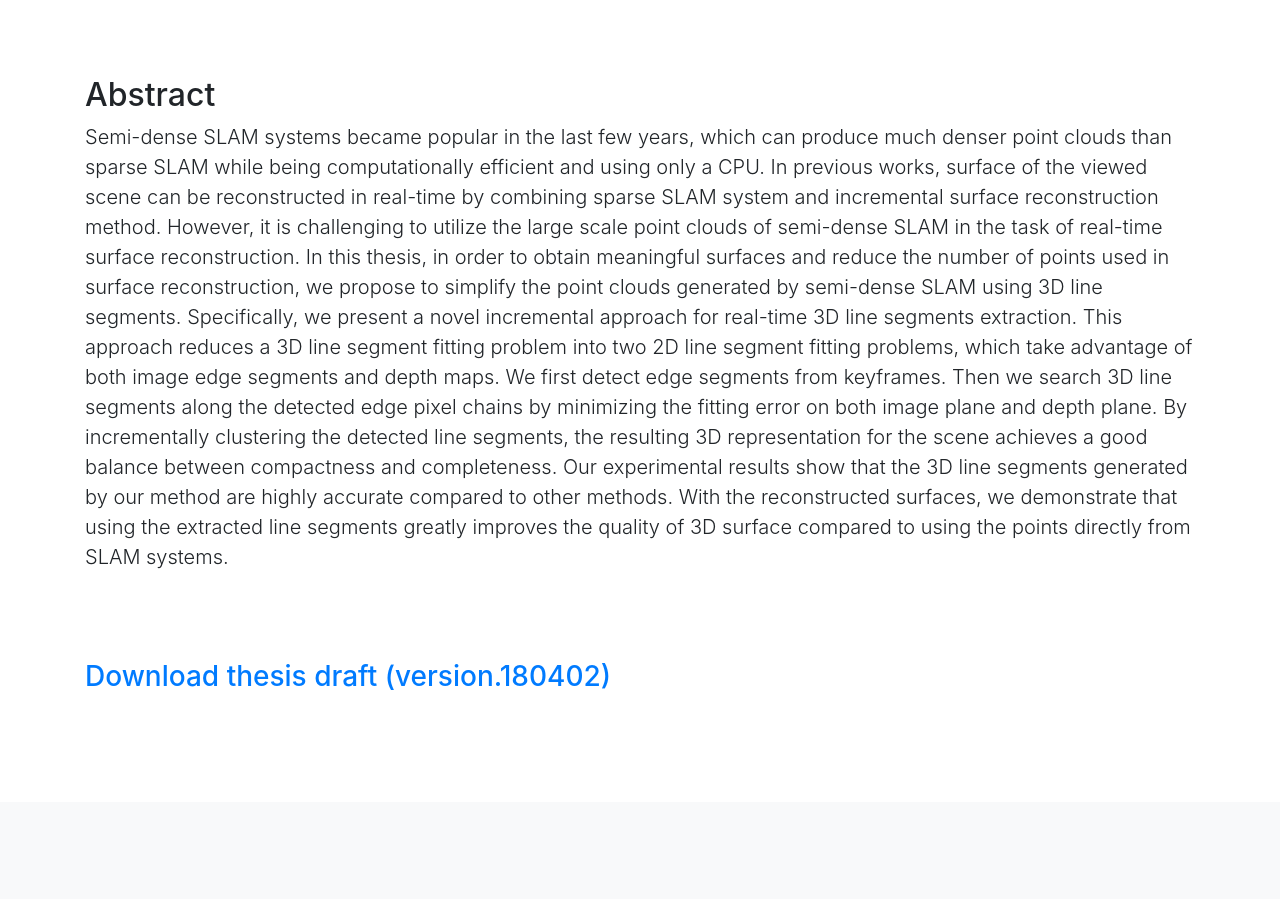
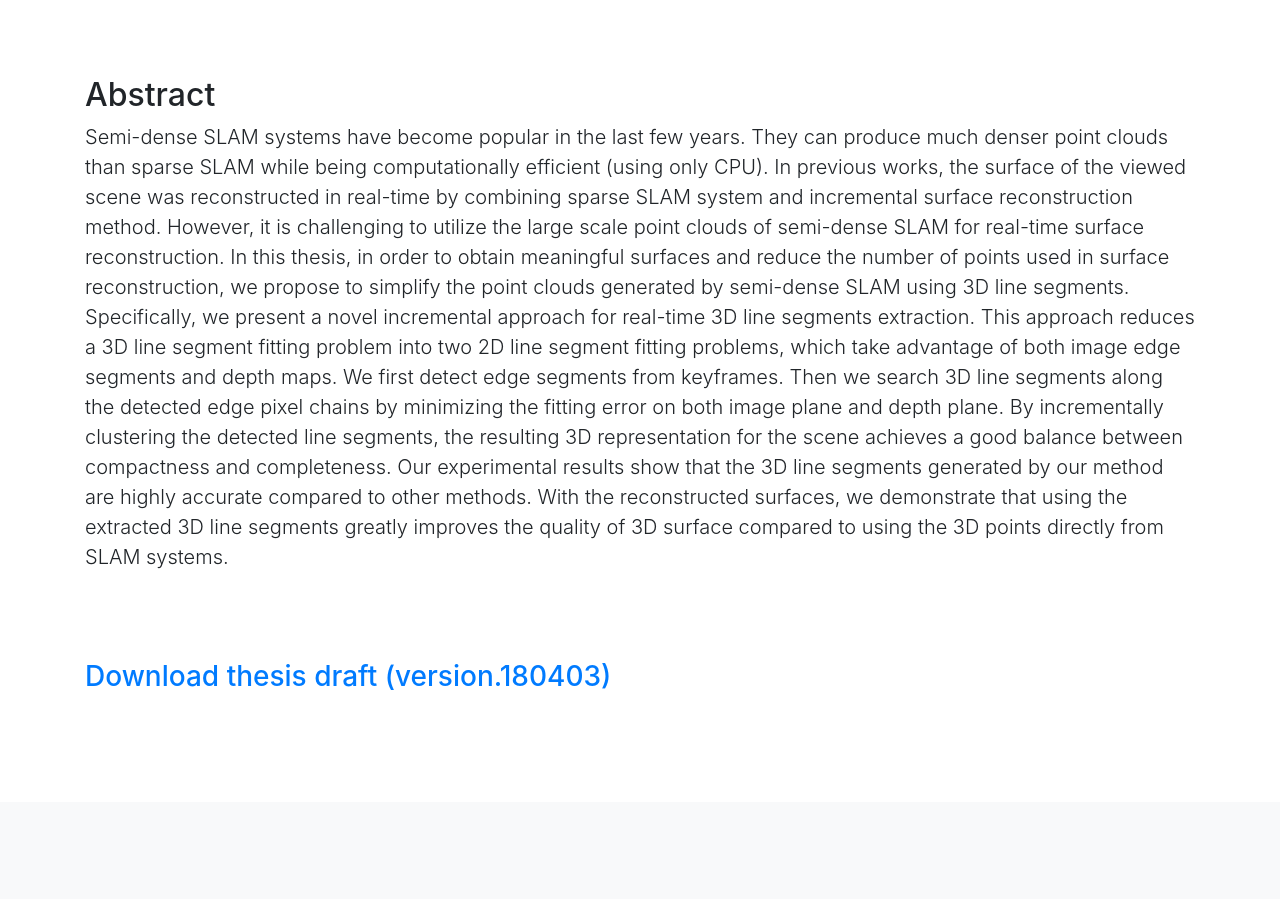
Before and after one commit to shidahe/thesis_webpage, a website with bundled scripts: page index.html in a window 1280 px wide. Shown: the part 1080-1979 px from the top of the page. Built offline with nearby package versions, Linux system fonts and the light colour scheme.

Commit message:
small edit on abstract

```diff
--- a/index.html
+++ b/index.html
@@ -104,9 +104,10 @@
 
             <h2>Abstract</h2>
             <p class="lead">
-Semi-dense SLAM systems became popular in the last few years, which can produce much denser point clouds than sparse SLAM while being computationally efficient and using only a CPU.
-In previous works, surface of the viewed scene can be reconstructed in real-time by combining sparse SLAM system and incremental surface reconstruction method.
-However, it is challenging to utilize the large scale point clouds of semi-dense SLAM in the task of real-time surface reconstruction.
+Semi-dense SLAM systems have become popular in the last few years.
+They can produce much denser point clouds than sparse SLAM while being computationally efficient (using only CPU).
+In previous works, the surface of the viewed scene was reconstructed in real-time by combining sparse SLAM system and incremental surface reconstruction method.
+However, it is challenging to utilize the large scale point clouds of semi-dense SLAM for real-time surface reconstruction.
 In this thesis, in order to obtain meaningful surfaces and reduce the number of points used in surface reconstruction, we propose to simplify the point clouds generated by semi-dense SLAM using 3D line segments.
 Specifically, we present a novel incremental approach for real-time 3D line segments extraction.
 This approach reduces a 3D line segment fitting problem into two 2D line segment fitting problems, which take advantage of both image edge segments and depth maps.
@@ -114,14 +115,15 @@ We first detect edge segments from keyframes.
 Then we search 3D line segments along the detected edge pixel chains by minimizing the fitting error on both image plane and depth plane.
 By incrementally clustering the detected line segments, the resulting 3D representation for the scene achieves a good balance between compactness and completeness.
 Our experimental results show that the 3D line segments generated by our method are highly accurate compared to other methods.
-With the reconstructed surfaces, we demonstrate that using the extracted line segments greatly improves the quality of 3D surface compared to using the points directly from SLAM systems.
+With the reconstructed surfaces, we demonstrate that using the extracted 3D line segments greatly improves the quality of 3D surface compared to using the 3D points directly from SLAM systems.
+
 </p>
 
 <br>
 <br>
 <br>
 <h3>
-<a href="thesis-shida-180402.pdf" download>Download thesis draft (version.180402)</a>
+<a href="thesis-shida-180403.pdf" download>Download thesis draft (version.180403)</a>
 </h3>
           </div>
         </div>
```
Also changed, not shown: 1 other file.
